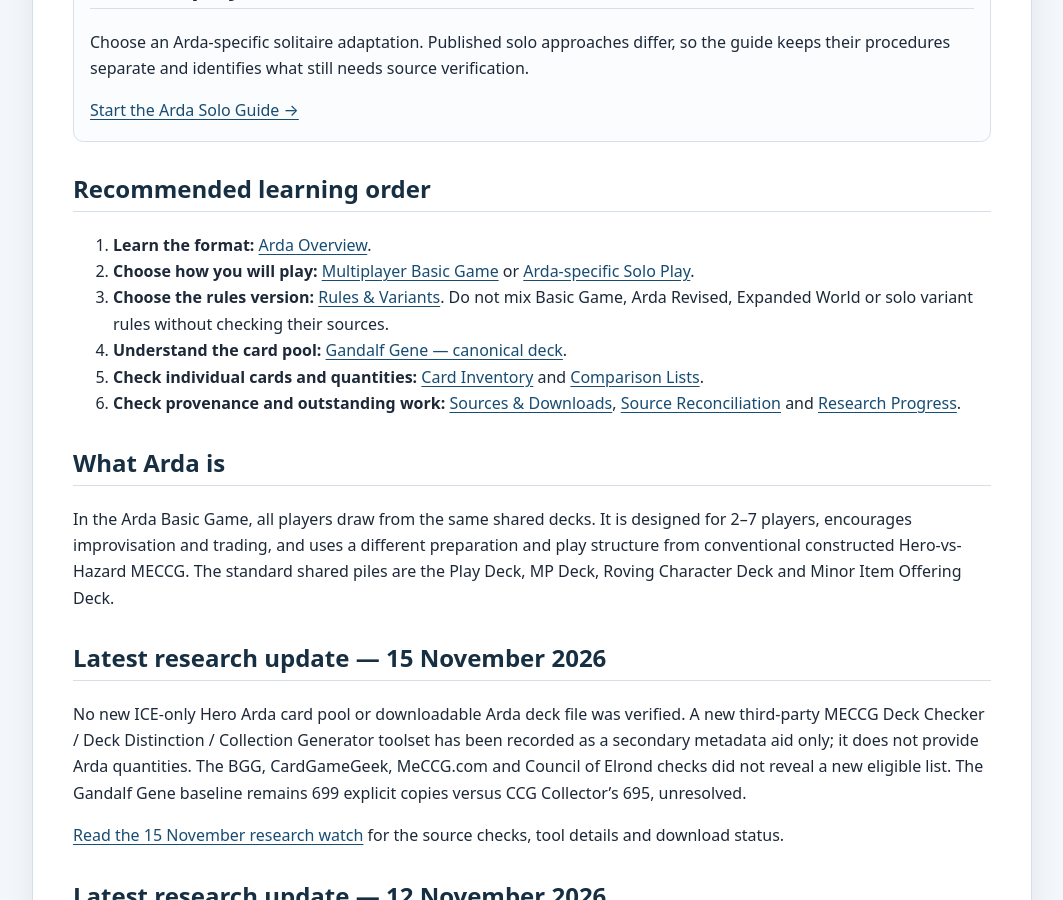
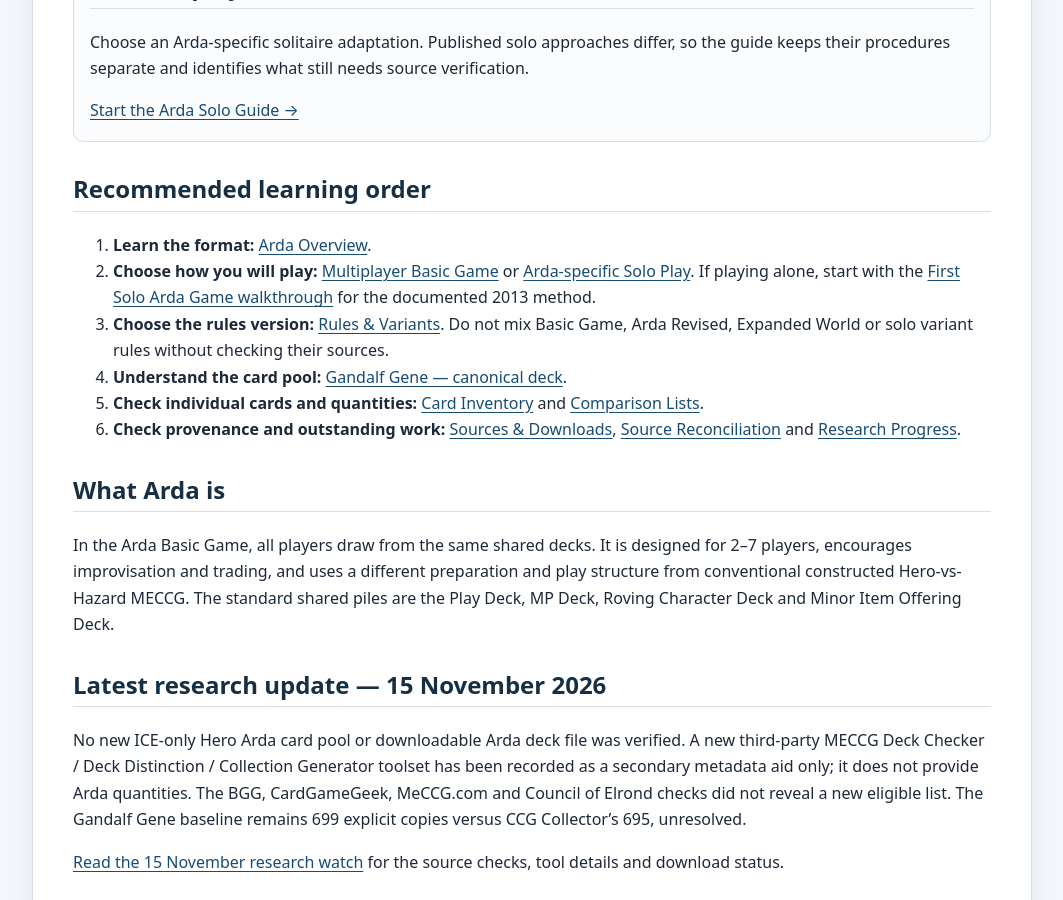
Before and after one commit to JamSpot/meccg-arda-master-database, a Jekyll site: the page built from index.md, in a window 1280 px wide and 900 px high, scrolled down 827 px. Shown: the whole window, without its empty margins (108-1171 px from the left). Built offline with Jekyll 4.4.1, drawn with Linux system fonts in a browser that asks for light colours.

Commit message:
Improve Arda learning path with first solo game guide

```diff
--- a/index.md
+++ b/index.md
@@ -24,7 +24,7 @@ This site teaches and documents **Arda format**: the shared-deck multiplayer gam
 ## Recommended learning order
 
 1. **Learn the format:** [Arda Overview](docs/arda-overview.html).
-2. **Choose how you will play:** [Multiplayer Basic Game](docs/arda-multiplayer-play.html) or [Arda-specific Solo Play](docs/arda-solo-play.html).
+2. **Choose how you will play:** [Multiplayer Basic Game](docs/arda-multiplayer-play.html) or [Arda-specific Solo Play](docs/arda-solo-play.html). If playing alone, start with the [First Solo Arda Game walkthrough](docs/arda-solo-first-game.html) for the documented 2013 method.
 3. **Choose the rules version:** [Rules & Variants](docs/rules-and-variants.html). Do not mix Basic Game, Arda Revised, Expanded World or solo variant rules without checking their sources.
 4. **Understand the card pool:** [Gandalf Gene — canonical deck](docs/gandalf-gene.html).
 5. **Check individual cards and quantities:** [Card Inventory](docs/card-inventory.html) and [Comparison Lists](docs/comparison-lists.html).
```
